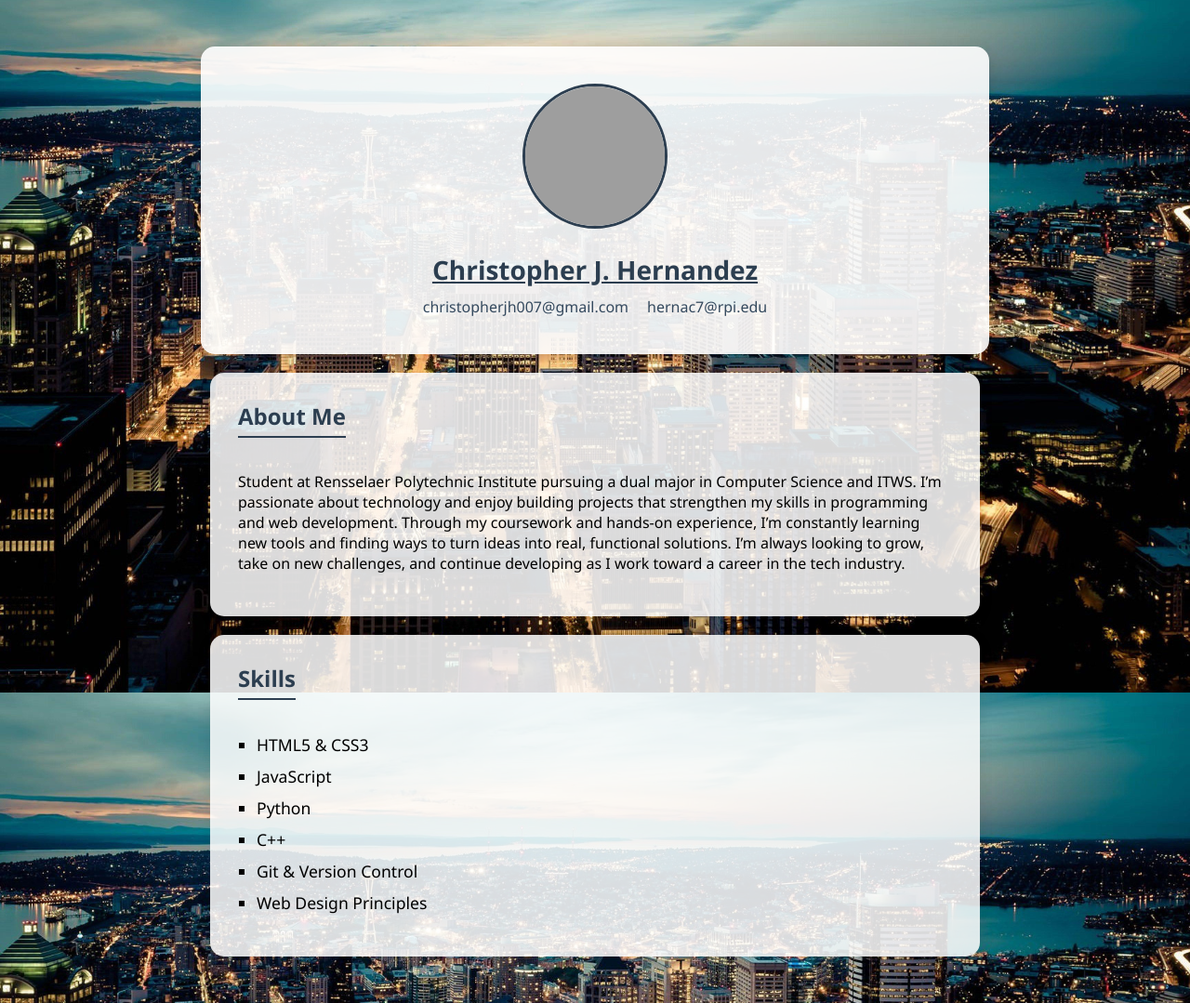
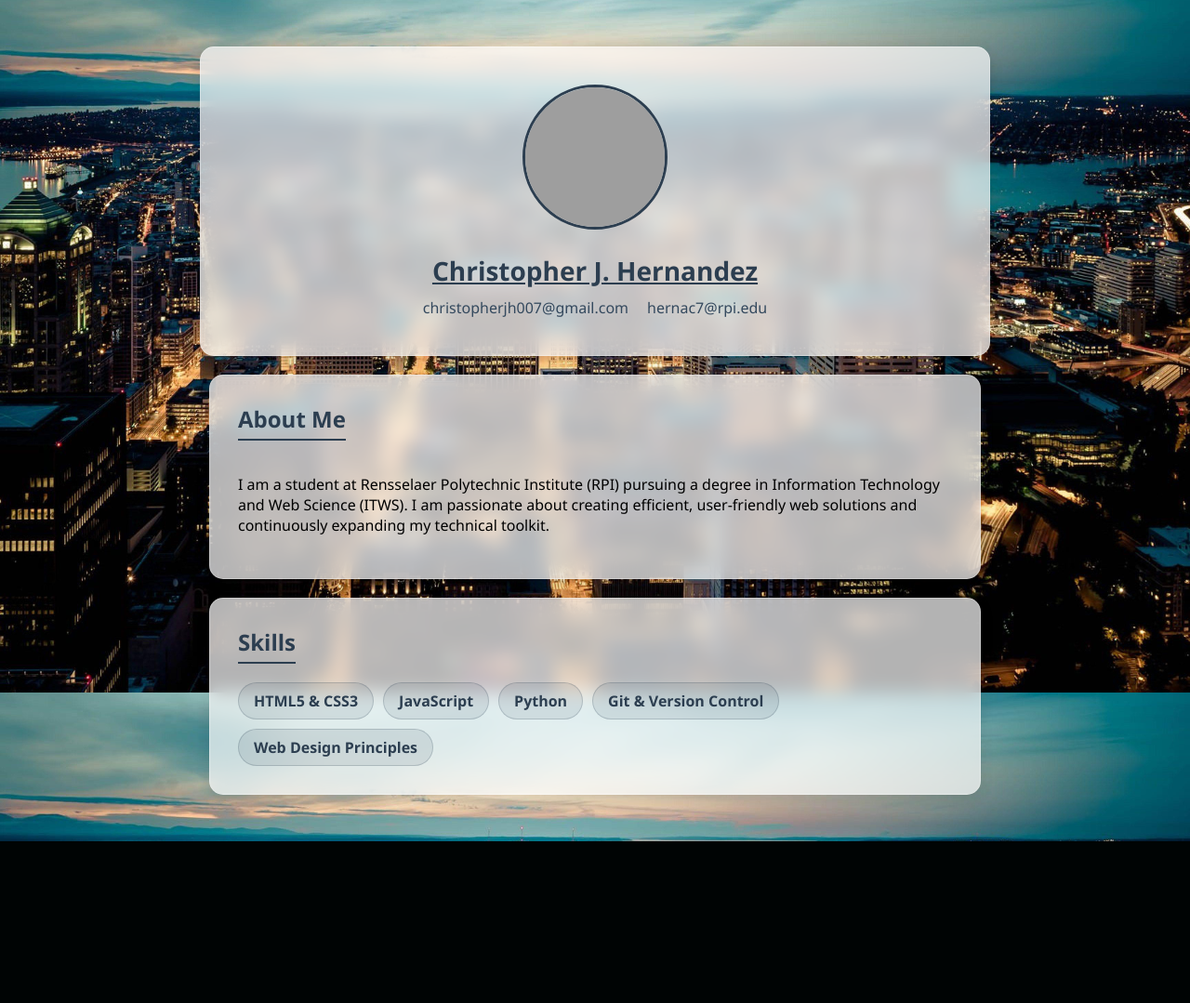
Before and after one commit to ChrisJH07/itws1100-hernac7, a PHP site: page /web.html in a window 1280 px wide. Shown: the part 55-1134 px from the top of the page at 93% size. After the commit the page ends 960 px from the top, so only its background shows below. Run offline with PHP 8.4, Linux system fonts and the light colour scheme; grey boxes are pictures that could not be loaded.

Commit message:
Iteration 4
Implemented Glassmorphism effects and interactive Skill Tags

```diff
--- a/labs/Lab3/things.css
+++ b/labs/Lab3/things.css
@@ -17,10 +17,13 @@ body {
 .header {
     text-align: center;
     margin: 50px auto 20px auto;
-    background-color: rgba(255, 255, 255, 0.9);
+    background-color: rgba(255, 255, 255, 0.7);
+    backdrop-filter: blur(10px);
+    -webkit-backdrop-filter: blur(10px);
     padding: 40px;
     width: 60%;
     border-radius: 15px;
+    border: 1px solid rgba(255, 255, 255, 0.3);
     box-shadow: 0 4px 15px rgba(0,0,0,0.1);
 }
 
@@ -59,11 +62,14 @@ body {
 }
 
 .info-box {
-    background-color: rgba(255, 255, 255, 0.85);
+    background-color: rgba(255, 255, 255, 0.7);
+    backdrop-filter: blur(10px);
+    -webkit-backdrop-filter: blur(10px);
     color: #000000;
     padding: 30px;
     width: 60%;
     border-radius: 15px;
+    border: 1px solid rgba(255, 255, 255, 0.3);
     box-shadow: 0 4px 15px rgba(0,0,0,0.1);
 }
 
@@ -73,16 +79,31 @@ body {
     border-bottom: 2px solid #2c3e50;
     display: inline-block;
     padding-bottom: 5px;
+    margin-bottom: 20px;
 }
 
-.skills-list {
-    list-style-type: square;
-    padding-left: 20px;
+.skills-container {
+    display: flex;
+    flex-wrap: wrap;
+    gap: 10px;
 }
 
-.skills-list li {
-    margin: 10px 0;
-    font-size: 1.1em;
+.skill-tag {
+    background-color: rgba(44, 62, 80, 0.1);
+    color: #2c3e50;
+    padding: 8px 16px;
+    border-radius: 20px;
+    font-weight: 600;
+    border: 1px solid rgba(44, 62, 80, 0.2);
+    transition: all 0.3s ease;
+    cursor: default;
+}
+
+.skill-tag:hover {
+    background-color: #2c3e50;
+    color: #ffffff;
+    transform: translateY(-3px);
+    box-shadow: 0 4px 8px rgba(0,0,0,0.2);
 }
 
 .navbar {
--- a/labs/Lab3/web.html
+++ b/labs/Lab3/web.html
@@ -43,23 +43,18 @@
     <div class="content-section">
       <div class="info-box">
         <h2>About Me</h2>
-        <p>Student at Rensselaer Polytechnic Institute pursuing a dual major in Computer Science and ITWS.
-
-I’m passionate about technology and enjoy building projects that strengthen my skills in programming and web development. Through my coursework and hands-on experience, I’m constantly learning new tools and finding ways to turn ideas into real, functional solutions.
-
-I’m always looking to grow, take on new challenges, and continue developing as I work toward a career in the tech industry.</p>
+        <p>I am a student at Rensselaer Polytechnic Institute (RPI) pursuing a degree in Information Technology and Web Science (ITWS). I am passionate about creating efficient, user-friendly web solutions and continuously expanding my technical toolkit.</p>
       </div>
 
       <div class="info-box">
         <h2>Skills</h2>
-        <ul class="skills-list">
-          <li>HTML5 & CSS3</li>
-          <li>JavaScript</li>
-          <li>Python</li>
-          <li>C++</li>
-          <li>Git & Version Control</li>
-          <li>Web Design Principles</li>
-        </ul>
+        <div class="skills-container">
+          <span class="skill-tag">HTML5 & CSS3</span>
+          <span class="skill-tag">JavaScript</span>
+          <span class="skill-tag">Python</span>
+          <span class="skill-tag">Git & Version Control</span>
+          <span class="skill-tag">Web Design Principles</span>
+        </div>
       </div>
     </div>
   </div>
```
